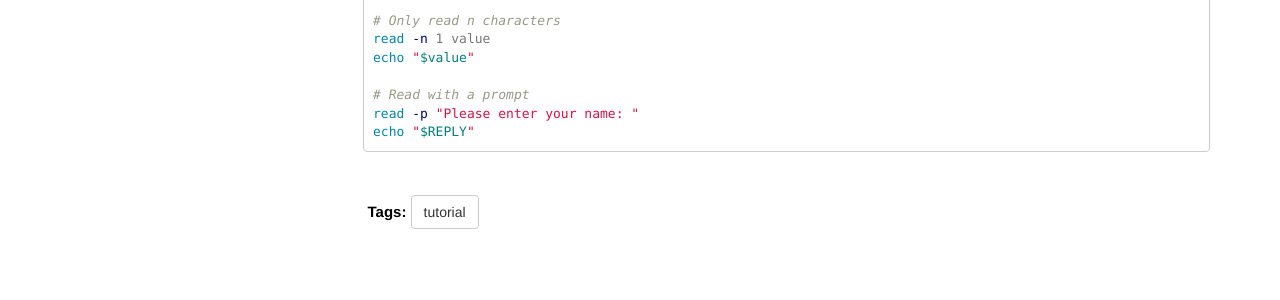
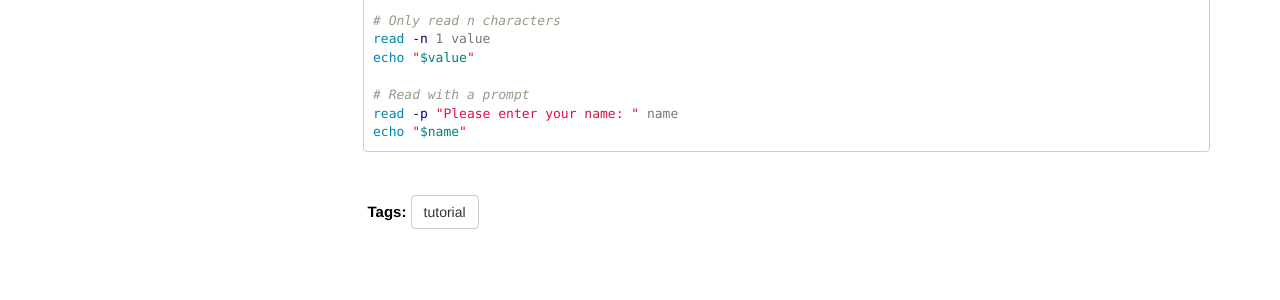
Before and after one commit to codewarz-ninja/runcode-docs.github.io, a Jekyll site: the page built from pages/bash/input.md, in a window 1280 px wide and 900 px high, scrolled down 1175 px. Shown: the part 345-645 px from the top of the window. Built offline with Jekyll 4.4.1, drawn with Linux system fonts in a browser that asks for light colours; nearby versions of some CDN libraries; comment, search, counter and statistics services are not loaded.

Commit message:
fixed a mistake in the bash guide's input doc

````diff
--- a/pages/bash/input.md
+++ b/pages/bash/input.md
@@ -63,6 +63,6 @@ read -n 1 value
 echo "$value"
 
 # Read with a prompt
-read -p "Please enter your name: "
-echo "$REPLY"
+read -p "Please enter your name: " name
+echo "$name"
 ```
````
